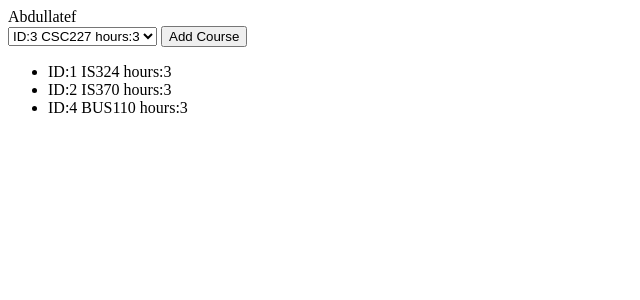
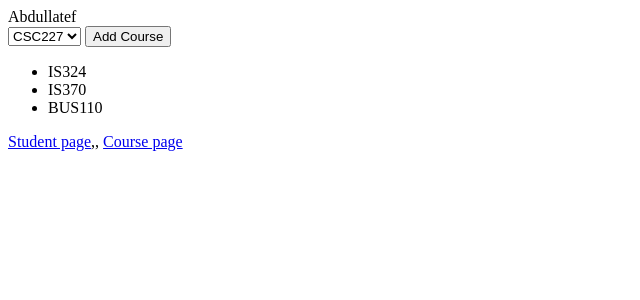
Before and after one commit to AbdullatefBinosseil/lab6repo, a Django app: page /app/details/14 in a window 1280 px wide. Shown: the top 300 px of the page, without its empty margins (0-640 px from the left). Run offline with Django 5.2, Linux system fonts and the light colour scheme; data comes from the database, SQL or seed files in the repository; both versions use the stored data as it was after the commit.

Commit message:
modified some files

```diff
--- a/lab6Final/app/models.py
+++ b/lab6Final/app/models.py
@@ -8,7 +8,7 @@ class course(models.Model):
     courseName= models.CharField(max_length=7)
     hour=models.IntegerField()
     def __str__(self):
-        return f"ID:{self.id} {self.courseName} hours:{self.hour}"
+        return f"{self.courseName}"
 
 class student(models.Model):
     firstName= models.CharField(max_length=64)
@@ -17,4 +17,4 @@ class student(models.Model):
     phoneNum= models.IntegerField()
     courses= models.ManyToManyField(course, related_name= "students")
     def __str__(self):
-        return f"{self.firstName} {self.lastName} {self.age} {self.phoneNum} {self.courses}"
+        return f"{self.firstName} {self.lastName} {self.age} {self.phoneNum}"
--- a/lab6Final/app/templates/app/course.html
+++ b/lab6Final/app/templates/app/course.html
@@ -23,6 +23,8 @@
 
             <input type="submit">
         </form>
+        <a href="{% url 'students' %}">Student page</a>,,
+        <a href="{% url 'courses' %}">Course page</a>
 
 </body>
 </html>
--- a/lab6Final/app/templates/app/details.html
+++ b/lab6Final/app/templates/app/details.html
@@ -10,9 +10,9 @@
         {{ student.firstName }}
           <form method="POST">
               {% csrf_token %}
-              <select>
+              <select name="course">
                   {% for c in notRegisteredCourses %}
-                      <option value="{{c.course_id}}"> {{ c }}</option>
+                      <option value="{{c.id}}"> {{ c }}</option>
                   {% endfor %}
               </select>
 
@@ -20,10 +20,12 @@
           </form>
           <ul>
              {% for c in student.courses.all %}
-                 <li> {{ c }}</li>
+                 <li> {{ c.courseName }}</li>
              {% endfor %}
           </ul>
       </section>
+      <a href="{% url 'students' %}">Student page</a>,,
+      <a href="{% url 'courses' %}">Course page</a>
 
 
 </body>
--- a/lab6Final/app/views.py
+++ b/lab6Final/app/views.py
@@ -8,12 +8,13 @@ from .models import student,course
 class studentForm(forms.ModelForm):
     class Meta:
      model=student
-     fields=["firstName", "lastName", "age", "phoneNum"]
+     fields=["firstName", "lastName", "age", "phoneNum","courses"]
 class courseForm(forms.ModelForm):
     class Meta:
      model=course
      fields="__all__"
 def students(request):
+     #course_list = course.objects.all()
      students_list = student.objects.all()
      if request.method == "POST":
         form=studentForm(request.POST)
@@ -53,7 +54,8 @@ def details(request,student_id):
     student_instance = student.objects.get(id=student_id)
     not_registered_courses = course.objects.exclude(students=student_instance)
     if request.method == 'POST':
-        course_id = (request.POST.get('course'))
+
+        course_id = request.POST.get('course')
         selected_course = course.objects.get(id=course_id)
         student_instance.courses.add(selected_course)
         return HttpResponseRedirect(reverse('details', args=[student_id]))
```
Also changed, not shown: lab6Final/app/templates/app/student.html (+6 -3 lines), lab6Final/db.sqlite3.
